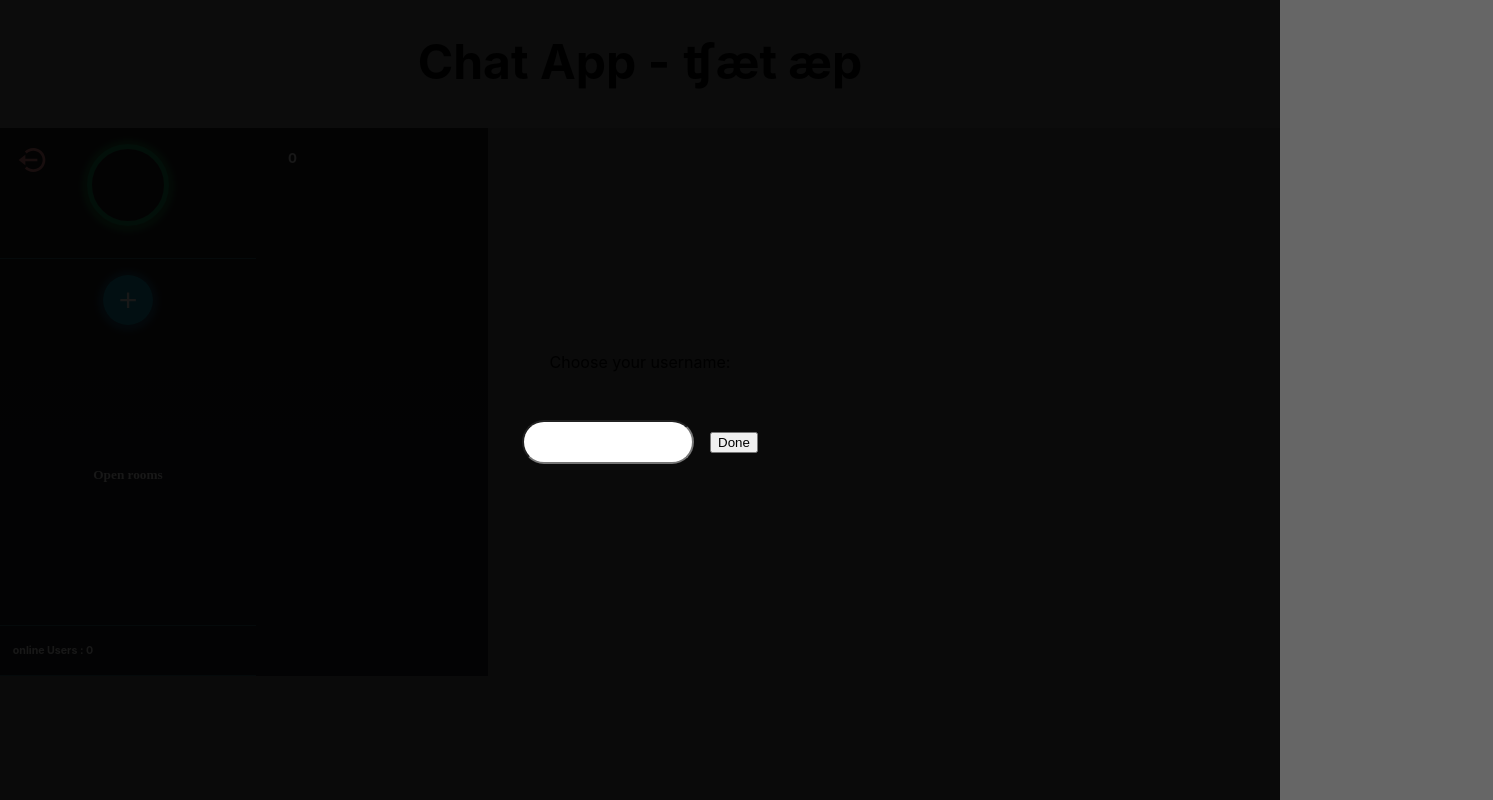
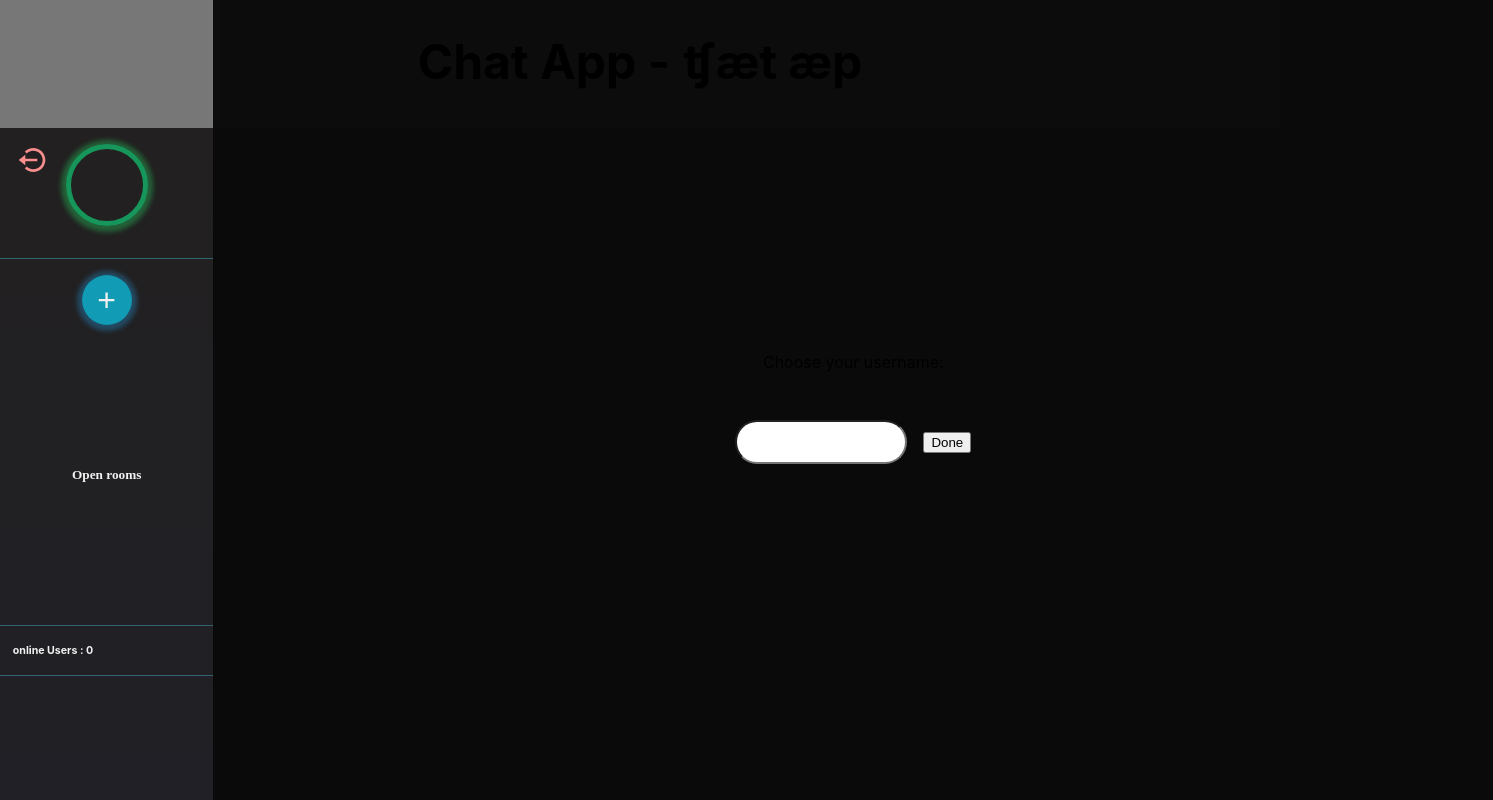
Before and after one commit to mirrenil/lab-3, a React (Create React App) app in the folder client/: page / in a window 1280 px wide. Shown: the top 800 px of the page, 1493 px wide, since content can reach past the window. Built offline with nearby package versions, Linux system fonts and the light colour scheme.

Commit message:
fiex layout styling

```diff
--- a/client/src/components/SideBar.tsx
+++ b/client/src/components/SideBar.tsx
@@ -34,21 +34,21 @@ const SideBar = ({ children }: Props) => {
     navigate('/');
   };
 
-  function UsersDiv() {
-    return (
-      <div>
-        {!usersInRoom
-          ? null
-          : usersInRoom.map((user: string) => {
-            return (
-              <div className="room-users-list" key={user + user}>
-                <p className="user-list-icon"> {user.charAt(0)} </p>
-                <p >{user}</p>
-              </div> )
-            })}
-      </div>
-    );
-  }
+  // function UsersDiv() {
+  //   return (
+  //     <div>
+  //       {!usersInRoom
+  //         ? null
+  //         : usersInRoom.map((user: string) => {
+  //           return (
+  //             <div className="room-users-list" key={user + user}>
+  //               <p className="user-list-icon"> {user.charAt(0)} </p>
+  //               <p >{user}</p>
+  //             </div> )
+  //           })}
+  //     </div>
+  //   );
+  // }
 
   const handleJoinRoom = (key: any) => {
     socket.emit('JOIN_ROOM', key);
@@ -120,10 +120,10 @@ const SideBar = ({ children }: Props) => {
 
 
 
-        <div className='room-users-container'>
+        {/* <div className='room-users-container'>
           <h5 className = 'room-users-title'>{!currentRoom ? "" : "Users in room:"}{usersInRoom.length}</h5>
           <UsersDiv />
-        </div>
+        </div> */}
 
       </div>
 
--- a/client/src/layout/Layout.tsx
+++ b/client/src/layout/Layout.tsx
@@ -6,11 +6,13 @@ import Header from '../components/Header'
 
 function Layout() {
   return (
-    <div>
+    <>
      <Header/>
+     <div style={{display: 'flex'}}>
      <SideBar/>
      <Outlet />
-    </div>
+     </div>
+    </>
   )
 }
 
```
